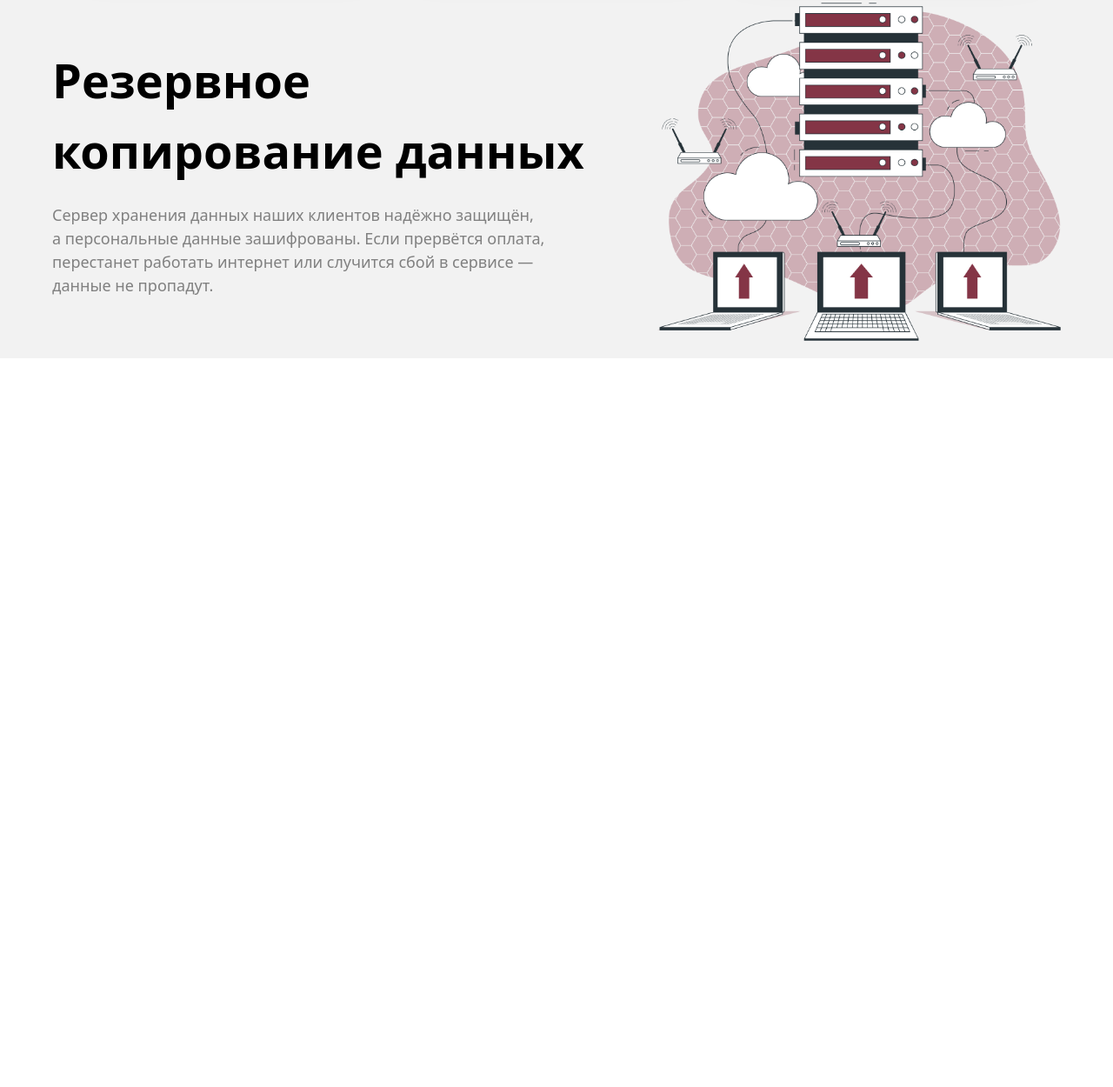
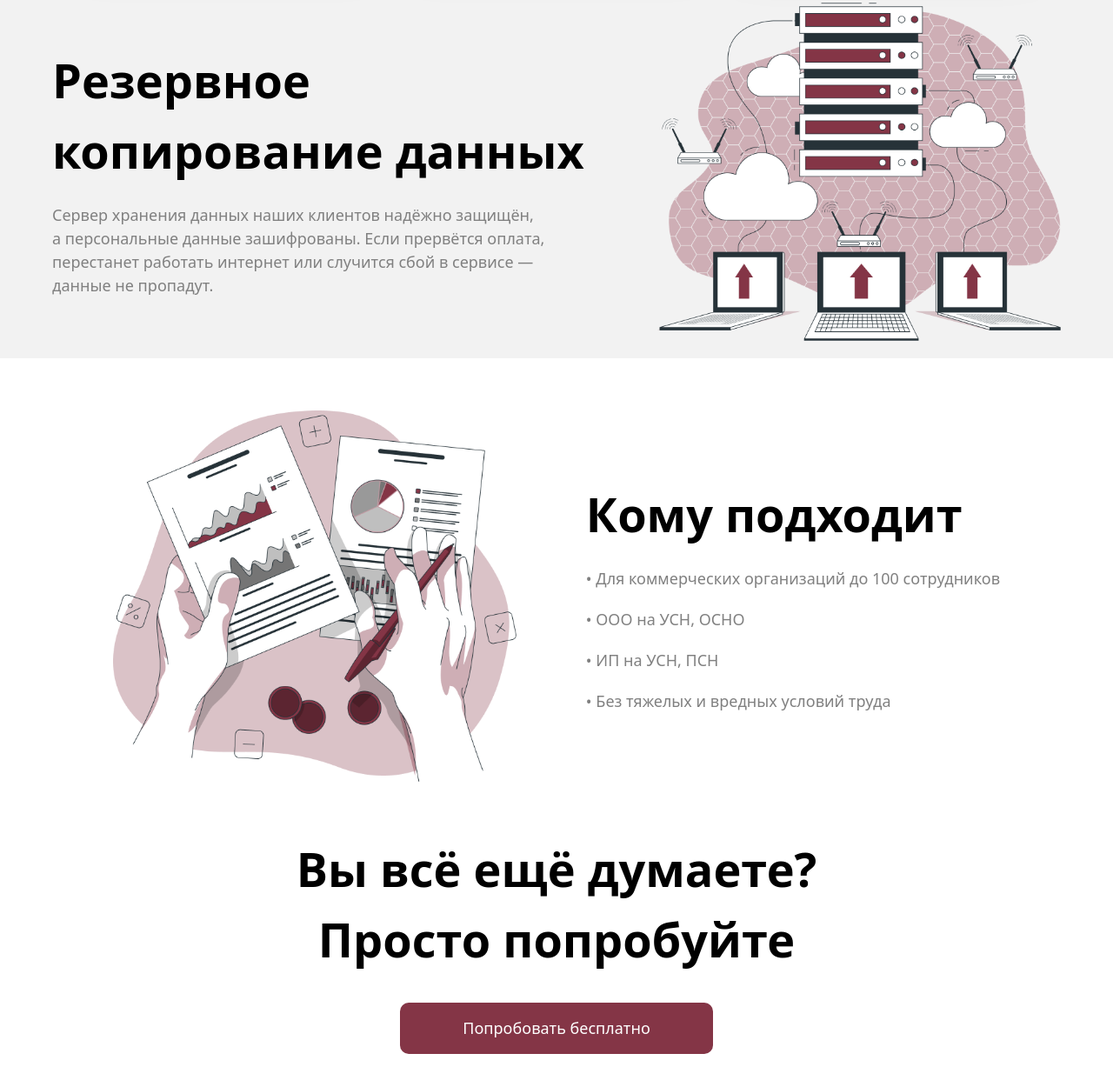
Before and after one commit to Magamed-7/Exam-2-second, a website: page index.html in a window 1280 px wide. Shown: the part 7608-8858 px from the top of the page at 87% size. Before the commit the page ends 8060 px from the top, so only its background shows below. Drawn offline with Linux system fonts and the light colour scheme.

Commit message:
eight section

```diff
--- a/index.html
+++ b/index.html
@@ -293,6 +293,29 @@
                 <img src="./Frame 4.png" alt="" class="lg:w-[40%] md:w-full w-full">
             </div>
         </section>
+
+        <!-- Eight section -->
+        <section class="max-w-300 m-auto my-10">
+            <div class="p-5 my-10 flex justify-center items-center gap-20 lg:flex-row md:flex-col-reverse flex-col-reverse">
+
+                <img src="./Frame 3.png" alt="" class="lg:w-[40%] md:w-[70%] w-full">
+
+                <div class="flex flex-col gap-5">
+                    <h1 class="lg:text-[54px] md:text-[40px] text-[26px] font-bold"> Кому подходит </h1>
+                    <p class="text-[18px] text-[gray]"> • Для коммерческих организаций до 100 сотрудников </p>
+                    <p class="text-[18px] text-[gray]"> • ООО на УСН, ОСНО</p>
+                    <p class="text-[18px] text-[gray]"> • ИП на УСН, ПСН</p>
+                    <p class="text-[18px] text-[gray]"> • Без тяжелых и вредных условий труда</p>
+                </div>
+
+            </div>
+
+            <div class="flex flex-col items-center gap-8 lg:w-[60%] m-auto text-center">
+                <h1 class="lg:text-[54px] md:text-[46px] text-[46px] font-bold"> Вы всё ещё думаете? Просто попробуйте </h1>
+                <button class="p-4 bg-[#843546] text-[white] text-[24px] md:text-[18px] rounded-[10px] lg:w-[50%] md:w-[50%]
+                hover:opacity-70 hover:cursor-pointer"> Попробовать бесплатно </button>
+            </div>
+        </section>
     </main>
 </body>
 </html>
```
Also changed, not shown: src/output.css.
